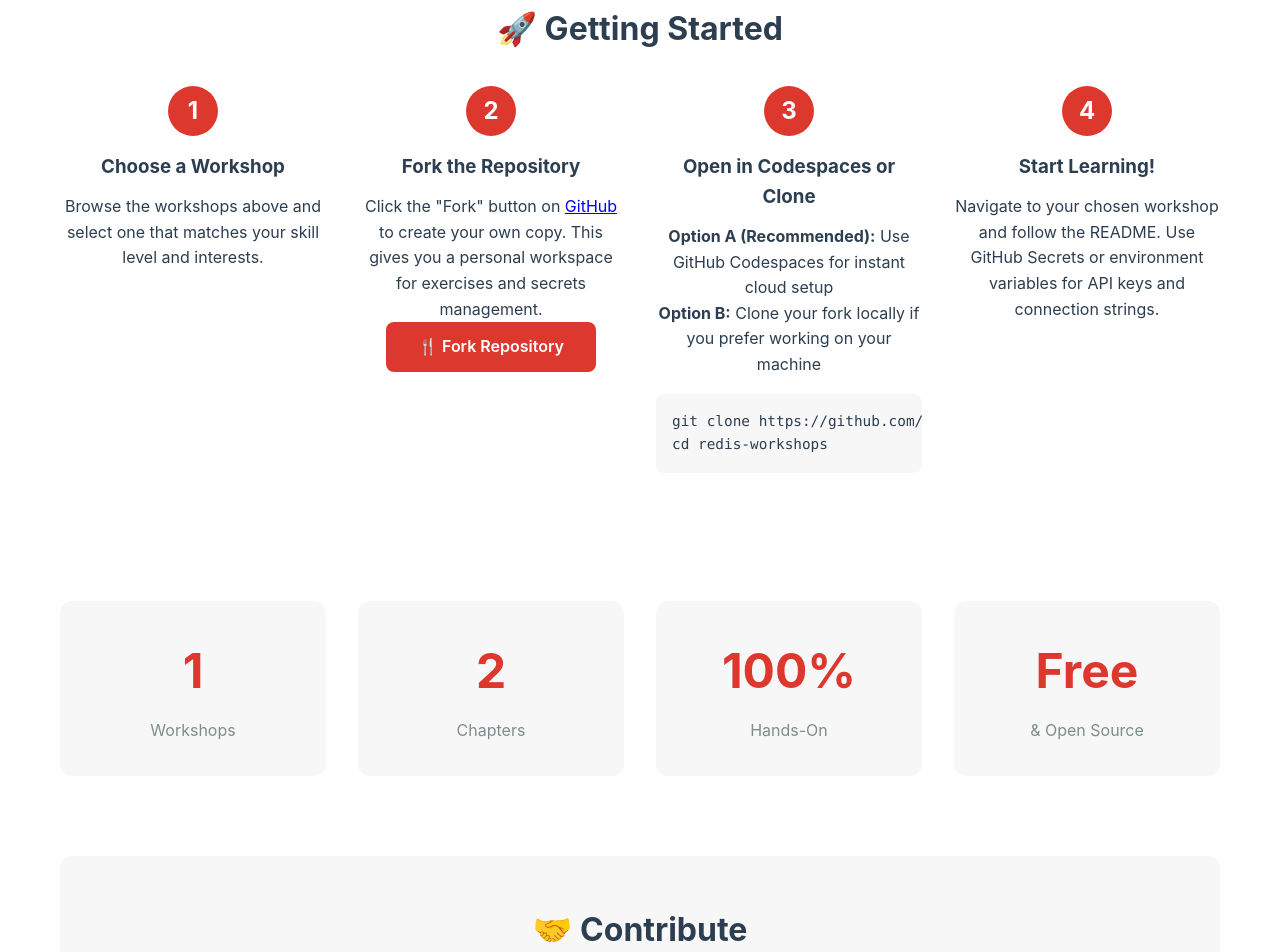
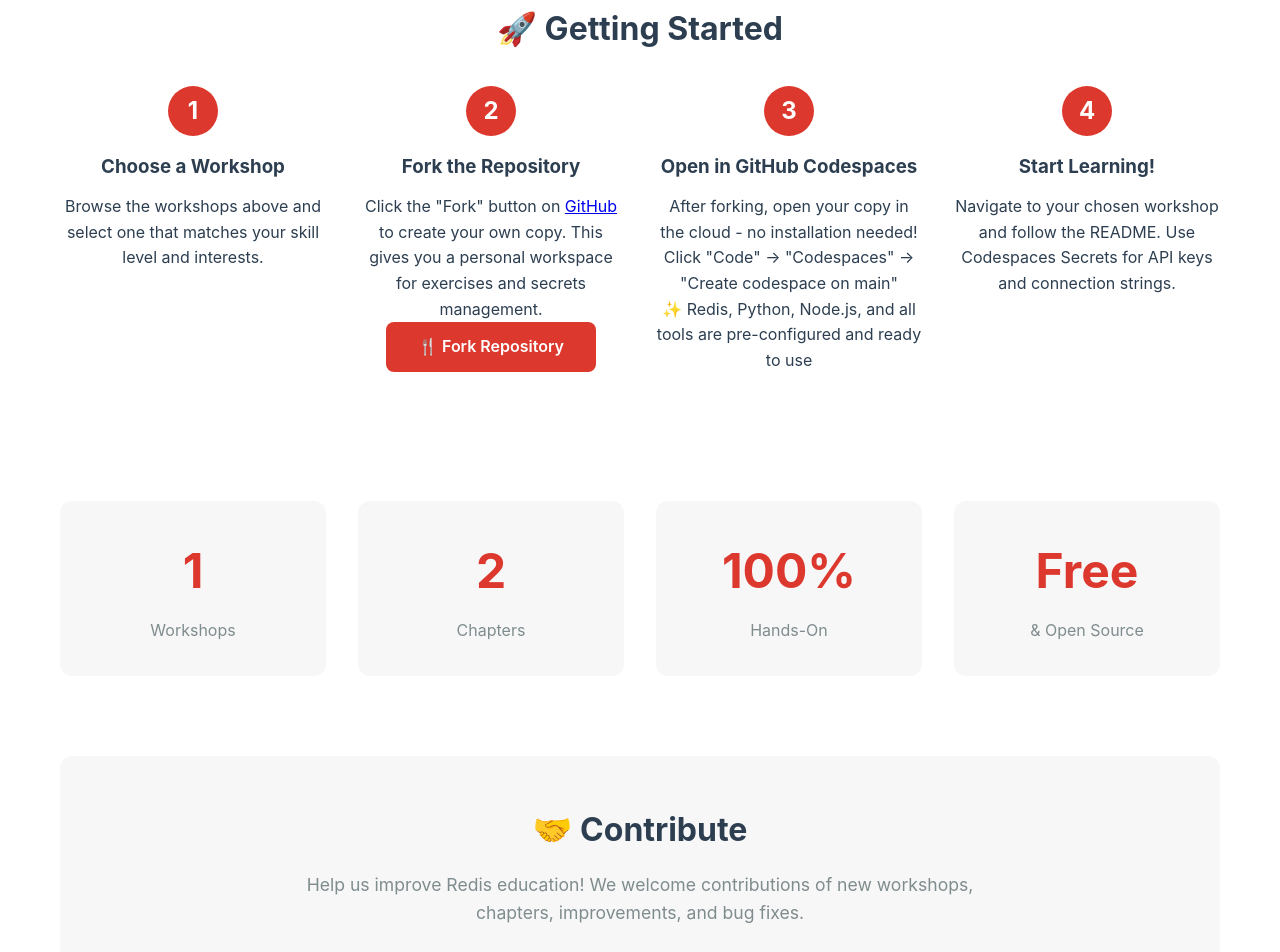
Before and after one commit to tfindelkind-redis/redis-workshops, a plain HTML site: page docs/index.html in a window 1280 px wide. Shown: the part 1835-2787 px from the top of the page. Drawn offline with Linux system fonts and the light colour scheme.

Commit message:
refactor: remove local development option, Codespaces-only workflow
- Remove all clone/local development instructions
- Simplify to fork + Codespaces workflow only
- Update all documentation to emphasize zero-installation approach
- Streamline getting started sections
- Remove Option A/B language - just one path now
- Update devcontainer README to focus on Codespaces
- Clearer messaging: no installation, works in browser

```diff
--- a/docs/index.html
+++ b/docs/index.html
@@ -88,16 +88,15 @@
                 </div>
                 <div class="step">
                     <div class="step-number">3</div>
-                    <h3>Open in Codespaces or Clone</h3>
-                    <p><strong>Option A (Recommended):</strong> Use GitHub Codespaces for instant cloud setup</p>
-                    <p><strong>Option B:</strong> Clone your fork locally if you prefer working on your machine</p>
-                    <pre><code>git clone https://github.com/YOUR-USERNAME/redis-workshops.git
-cd redis-workshops</code></pre>
+                    <h3>Open in GitHub Codespaces</h3>
+                    <p>After forking, open your copy in the cloud - no installation needed!</p>
+                    <p>Click "Code" → "Codespaces" → "Create codespace on main"</p>
+                    <p>✨ Redis, Python, Node.js, and all tools are pre-configured and ready to use</p>
                 </div>
                 <div class="step">
                     <div class="step-number">4</div>
                     <h3>Start Learning!</h3>
-                    <p>Navigate to your chosen workshop and follow the README. Use GitHub Secrets or environment variables for API keys and connection strings.</p>
+                    <p>Navigate to your chosen workshop and follow the README. Use Codespaces Secrets for API keys and connection strings.</p>
                 </div>
             </div>
         </section>
```
Also changed, not shown: 4 other files.
